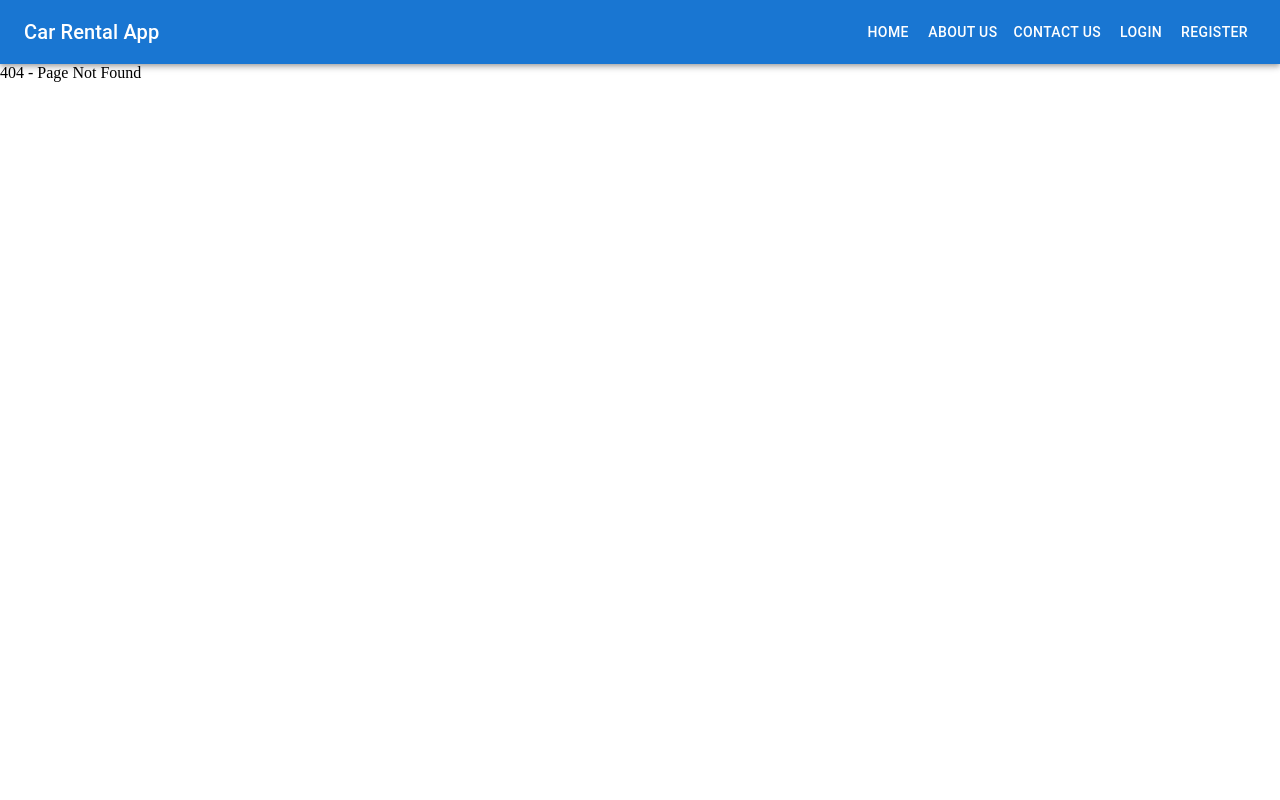
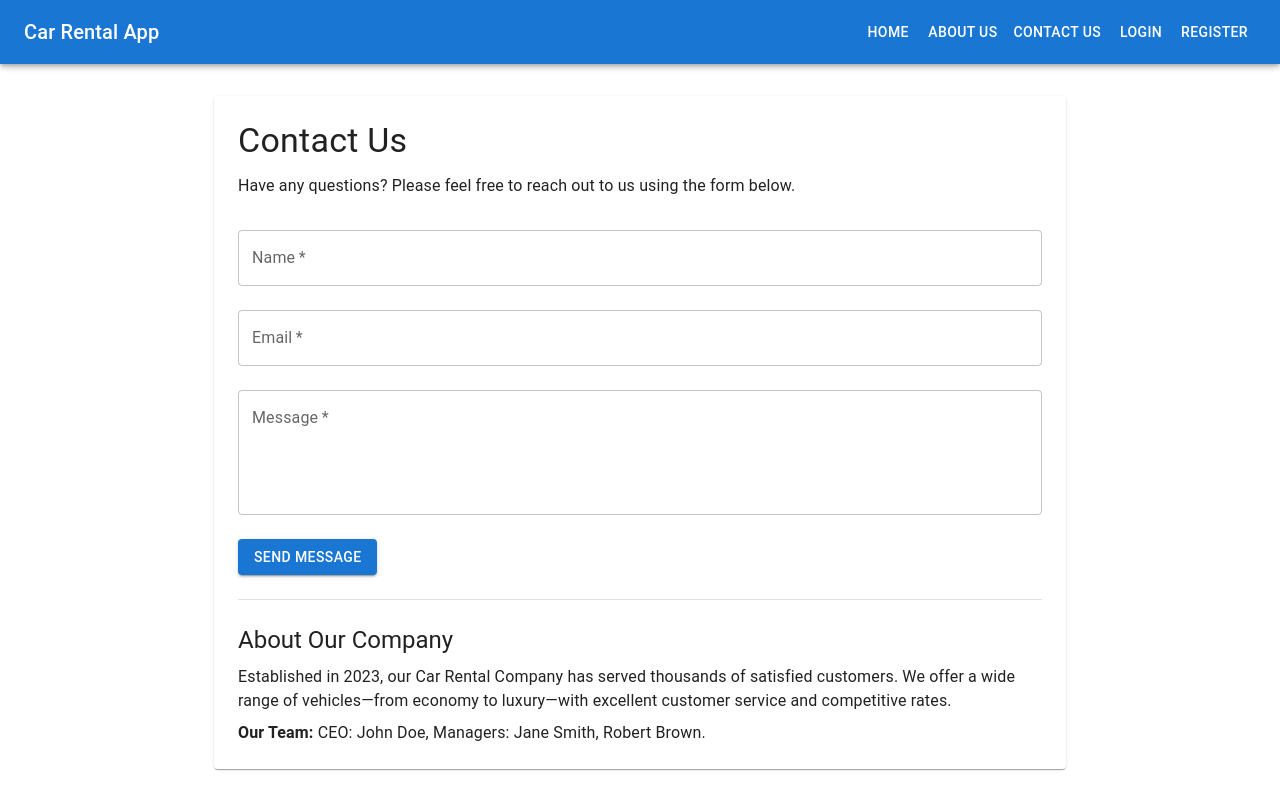
Before and after one commit to sameera474/Car-Rental-App---update-1, a React (Vite) app in the folder client/: page /contact in a window 1280 px wide. Before the commit this address had no page. Built offline with nearby package versions, Linux system fonts and the light colour scheme.

Commit message:
Add contact page

```diff
--- /dev/null
+++ b/client/src/pages/public/Contact.jsx
@@ -0,0 +1,129 @@
+// File: client/src/pages/public/Contact.jsx
+import React, { useState } from "react";
+import {
+  Container,
+  Box,
+  Typography,
+  TextField,
+  Button,
+  Paper,
+  Alert,
+  Divider, // Added import for Divider
+} from "@mui/material";
+import MainLayout from "../../layouts/MainLayout";
+
+const Contact = () => {
+  const [formData, setFormData] = useState({
+    name: "",
+    email: "",
+    message: "",
+  });
+  const [error, setError] = useState("");
+  const [success, setSuccess] = useState("");
+
+  const handleChange = (e) => {
+    setFormData({ ...formData, [e.target.name]: e.target.value });
+  };
+
+  const handleSubmit = (e) => {
+    e.preventDefault();
+    // Basic client-side validation.
+    if (!formData.name || !formData.email || !formData.message) {
+      setError("All fields are required.");
+      setSuccess("");
+      return;
+    }
+    // For now, simply show a success message.
+    setSuccess("Thank you for contacting us! We will get back to you soon.");
+    setError("");
+    // Reset the form.
+    setFormData({ name: "", email: "", message: "" });
+    // Future implementation: Add API call here to send form data to your backend.
+  };
+
+  return (
+    <MainLayout>
+      <Container maxWidth="md" sx={{ mt: 4, mb: 4 }}>
+        <Paper sx={{ p: 3 }}>
+          <Typography variant="h4" gutterBottom>
+            Contact Us
+          </Typography>
+          <Typography variant="body1" gutterBottom>
+            Have any questions? Please feel free to reach out to us using the
+            form below.
+          </Typography>
+          {error && (
+            <Alert severity="error" sx={{ mb: 2 }}>
+              {error}
+            </Alert>
+          )}
+          {success && (
+            <Alert severity="success" sx={{ mb: 2 }}>
+              {success}
+            </Alert>
+          )}
+          <Box component="form" onSubmit={handleSubmit} sx={{ mt: 2 }}>
+            <TextField
+              fullWidth
+              label="Name"
+              name="name"
+              value={formData.name}
+              onChange={handleChange}
+              margin="normal"
+              required
+            />
+            <TextField
+              fullWidth
+              label="Email"
+              name="email"
+              type="email"
+              value={formData.email}
+              onChange={handleChange}
+              margin="normal"
+              required
+            />
+            <TextField
+              fullWidth
+              label="Message"
+              name="message"
+              value={formData.message}
+              onChange={handleChange}
+              margin="normal"
+              required
+              multiline
+              rows={4}
+            />
+            <Button
+              type="submit"
+              variant="contained"
+              color="primary"
+              sx={{ mt: 2 }}
+            >
+              Send Message
+            </Button>
+          </Box>
+
+          {/* Company Information Section */}
+          <Divider sx={{ my: 3 }} />
+          <Box sx={{ mt: 3 }}>
+            <Typography variant="h5" gutterBottom>
+              About Our Company
+            </Typography>
+            <Typography variant="body1">
+              Established in 2023, our Car Rental Company has served thousands
+              of satisfied customers. We offer a wide range of vehicles—from
+              economy to luxury—with excellent customer service and competitive
+              rates.
+            </Typography>
+            <Typography variant="body1" sx={{ mt: 1 }}>
+              <strong>Our Team:</strong> CEO: John Doe, Managers: Jane Smith,
+              Robert Brown.
+            </Typography>
+          </Box>
+        </Paper>
+      </Container>
+    </MainLayout>
+  );
+};
+
+export default Contact;
--- a/client/src/routes/AppRoutes.jsx
+++ b/client/src/routes/AppRoutes.jsx
@@ -5,6 +5,7 @@ import Home from "../pages/public/Home";
 import About from "../pages/public/About";
 import Login from "../pages/public/Login";
 import Register from "../pages/public/Register";
+import Contact from "../pages/public/Contact";
 
 // User Pages
 import UserDashboard from "../pages/user/Dashboard";
@@ -48,6 +49,7 @@ const AppRoutes = () => {
         <Route path="/" element={<Home />} />
         <Route path="/about" element={<About />} />
         <Route path="/login" element={<Login />} />
+        <Route path="/contact" element={<Contact />} />
         <Route path="/register" element={<Register />} />
         <Route path="/cars/:id" element={<CarDetails />} />
         <Route path="/cars" element={<CarList />} />
```
